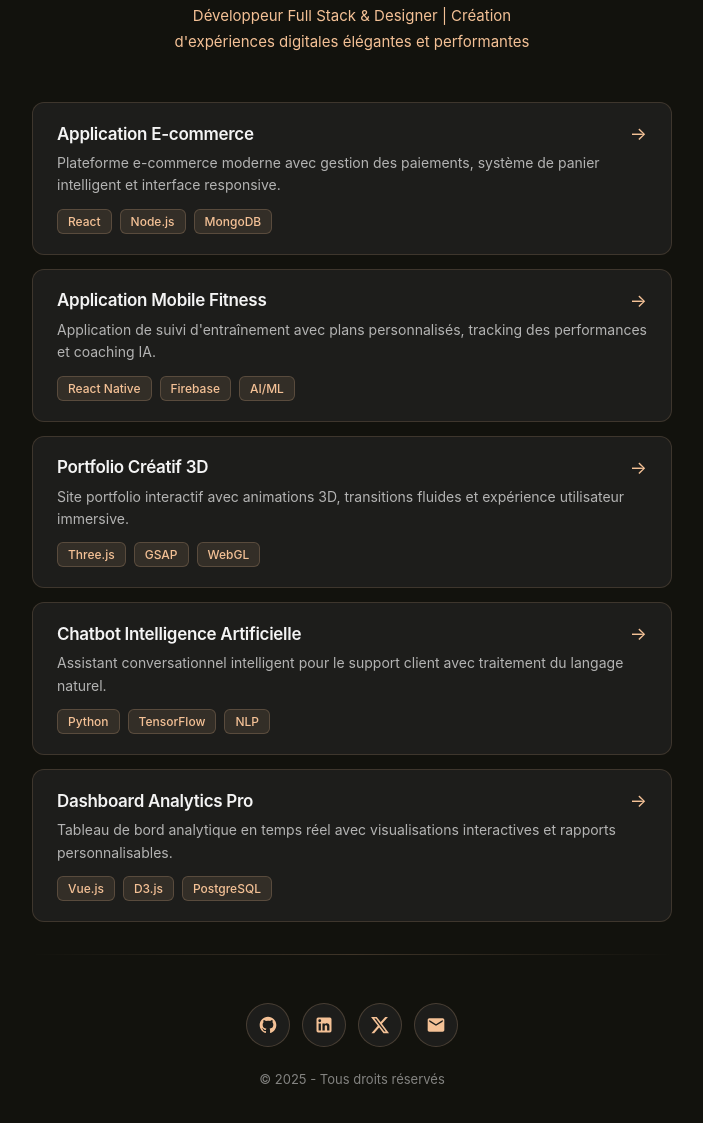
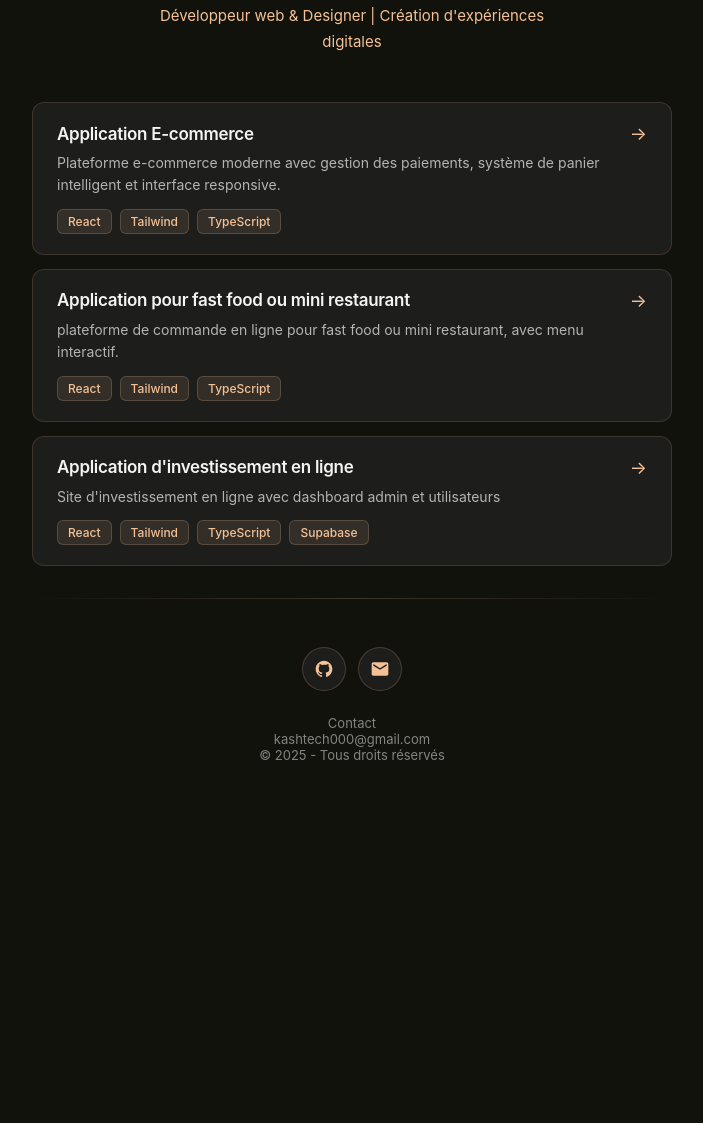
Before and after one commit to Adate666/kashtech, a plain HTML site: page index.html in a window 1280 px wide. Shown: the part 207-1330 px from the top of the page, without its empty margins (288-991 px from the left). After the commit the page ends 1010 px from the top, so only its background shows below. Drawn offline with Linux system fonts and the light colour scheme.

Commit message:
ajouts des projets

```diff
--- a/index.html
+++ b/index.html
@@ -14,8 +14,7 @@
         </div>
         <h1 class="profile-name">KASHTECH</h1>
         <p class="profile-bio">
-          Développeur Full Stack & Designer | Création d'expériences digitales
-          élégantes et performantes
+          Développeur web & Designer | Création d'expériences digitales
         </p>
       </div>
 
@@ -31,44 +30,48 @@
           </p>
           <div class="project-tags">
             <span class="tag">React</span>
-            <span class="tag">Node.js</span>
-            <span class="tag">MongoDB</span>
+            <span class="tag">Tailwind</span>
+            <span class="tag">TypeScript</span>
           </div>
         </div>
 
         <div class="project-card" onclick="openModal('fitness')">
           <div class="project-header">
-            <div class="project-title">Application Mobile Fitness</div>
+            <div class="project-title">
+              Application pour fast food ou mini restaurant
+            </div>
             <div class="project-arrow">→</div>
           </div>
           <p class="project-description">
-            Application de suivi d'entraînement avec plans personnalisés,
-            tracking des performances et coaching IA.
+            plateforme de commande en ligne pour fast food ou mini restaurant,
+            avec menu interactif.
           </p>
           <div class="project-tags">
-            <span class="tag">React Native</span>
-            <span class="tag">Firebase</span>
-            <span class="tag">AI/ML</span>
+            <span class="tag">React</span>
+            <span class="tag">Tailwind</span>
+            <span class="tag">TypeScript</span>
           </div>
         </div>
 
         <div class="project-card" onclick="openModal('portfolio')">
           <div class="project-header">
-            <div class="project-title">Portfolio Créatif 3D</div>
+            <div class="project-title">
+              Application d'investissement en ligne
+            </div>
             <div class="project-arrow">→</div>
           </div>
           <p class="project-description">
-            Site portfolio interactif avec animations 3D, transitions fluides et
-            expérience utilisateur immersive.
+            Site d'investissement en ligne avec dashboard admin et utilisateurs
           </p>
           <div class="project-tags">
-            <span class="tag">Three.js</span>
-            <span class="tag">GSAP</span>
-            <span class="tag">WebGL</span>
+            <span class="tag">React</span>
+            <span class="tag">Tailwind</span>
+            <span class="tag">TypeScript</span>
+            <span class="tag">Supabase</span>
           </div>
         </div>
 
-        <div class="project-card" onclick="openModal('chatbot')">
+        <!--         <div class="project-card" onclick="openModal('chatbot')">
           <div class="project-header">
             <div class="project-title">Chatbot Intelligence Artificielle</div>
             <div class="project-arrow">→</div>
@@ -98,21 +101,25 @@
             <span class="tag">D3.js</span>
             <span class="tag">PostgreSQL</span>
           </div>
-        </div>
+        </div> -->
       </div>
 
       <div class="divider"></div>
 
       <div class="footer">
         <div class="social-links">
-          <a href="#" class="social-link" title="GitHub">
+          <a
+            href="https://github.com/Adate666"
+            class="social-link"
+            title="GitHub"
+          >
             <svg width="20" height="20" fill="currentColor" viewBox="0 0 24 24">
               <path
                 d="M12 2C6.477 2 2 6.477 2 12c0 4.42 2.865 8.17 6.839 9.49.5.092.682-.217.682-.482 0-.237-.008-.866-.013-1.7-2.782.603-3.369-1.34-3.369-1.34-.454-1.156-1.11-1.463-1.11-1.463-.908-.62.069-.608.069-.608 1.003.07 1.531 1.03 1.531 1.03.892 1.529 2.341 1.087 2.91.831.092-.646.35-1.086.636-1.336-2.22-.253-4.555-1.11-4.555-4.943 0-1.091.39-1.984 1.029-2.683-.103-.253-.446-1.27.098-2.647 0 0 .84-.269 2.75 1.025A9.578 9.578 0 0112 6.836c.85.004 1.705.114 2.504.336 1.909-1.294 2.747-1.025 2.747-1.025.546 1.377.203 2.394.1 2.647.64.699 1.028 1.592 1.028 2.683 0 3.842-2.339 4.687-4.566 4.935.359.309.678.919.678 1.852 0 1.336-.012 2.415-.012 2.743 0 .267.18.578.688.48C19.138 20.167 22 16.418 22 12c0-5.523-4.477-10-10-10z"
               />
             </svg>
           </a>
-          <a href="#" class="social-link" title="LinkedIn">
+          <!--           <a href="#" class="social-link" title="LinkedIn">
             <svg width="20" height="20" fill="currentColor" viewBox="0 0 24 24">
               <path
                 d="M19 3a2 2 0 012 2v14a2 2 0 01-2 2H5a2 2 0 01-2-2V5a2 2 0 012-2h14m-.5 15.5v-5.3a3.26 3.26 0 00-3.26-3.26c-.85 0-1.84.52-2.32 1.3v-1.11h-2.79v8.37h2.79v-4.93c0-.77.62-1.4 1.39-1.4a1.4 1.4 0 011.4 1.4v4.93h2.79M6.88 8.56a1.68 1.68 0 001.68-1.68c0-.93-.75-1.69-1.68-1.69a1.69 1.69 0 00-1.69 1.69c0 .93.76 1.68 1.69 1.68m1.39 9.94v-8.37H5.5v8.37h2.77z"
@@ -125,8 +132,12 @@
                 d="M18.244 2.25h3.308l-7.227 8.26 8.502 11.24H16.17l-5.214-6.817L4.99 21.75H1.68l7.73-8.835L1.254 2.25H8.08l4.713 6.231zm-1.161 17.52h1.833L7.084 4.126H5.117z"
               />
             </svg>
-          </a>
-          <a href="#" class="social-link" title="Email">
+          </a> -->
+          <a
+            href="mailto:kashtech000@gmail.com"
+            class="social-link"
+            title="Email"
+          >
             <svg width="20" height="20" fill="currentColor" viewBox="0 0 24 24">
               <path
                 d="M20 4H4c-1.1 0-1.99.9-1.99 2L2 18c0 1.1.9 2 2 2h16c1.1 0 2-.9 2-2V6c0-1.1-.9-2-2-2zm0 4l-8 5-8-5V6l8 5 8-5v2z"
@@ -134,6 +145,8 @@
             </svg>
           </a>
         </div>
+        <p class="copyright">Contact</p>
+        <p class="copyright">kashtech000@gmail.com</p>
         <p class="copyright">© 2025 - Tous droits réservés</p>
       </div>
     </div>
--- a/script.js
+++ b/script.js
@@ -3,48 +3,47 @@ const projectData = {
     title: "Application E-commerce",
     category: "Développement Web • Site E-commerce",
     description:
-      "Plateforme e-commerce complète avec système de paiement intégré, gestion avancée du catalogue produits, panier intelligent avec recommandations IA, et interface d'administration complète pour la gestion des commandes et des stocks.",
+      "Plateforme e-commerce complète avec système de paiement intégré, gestion avancée du catalogue produits, interface d'administration complète pour la gestion des commandes et des stocks.",
     icon: "🛒",
-    image:
-      "assets/screencapture-meliashopp-netlify-app-2025-10-10-11_10_09.png",
-    adminLogin: "admin@ecommerce.com",
-    adminPassword: "Admin2025!",
-    userLogin: "user@ecommerce.com",
-    userPassword: "User2025!",
+    image: "assets/melia0.png",
+    adminLogin: "admin@meliashop.com",
+    adminPassword: "admin",
+    userLogin: "alice.m@example.com",
+    userPassword: "password123!",
     tags: ["React", "Tailwind", "TypeScript"],
     dashboardUrl: "https://meliashopp.netlify.app/#/login",
     homeUrl: "https://meliashopp.netlify.app/",
   },
   fitness: {
-    title: "Application Mobile Fitness",
-    category: "Application Mobile • Fitness & Santé",
+    title: "Application pour fast food ou mini restaurant",
+    category: "Développement Web • Restauration",
     description:
-      "Application mobile complète de suivi d'entraînement avec plans personnalisés basés sur IA, tracking des performances en temps réel, conseils nutritionnels, et système de coaching virtuel adaptatif.",
+      "plateforme de commande en ligne pour fast food ou mini restaurant, avec menu interactif. Accédez aux dashboards administrateur et utilisateur pour gérer les commandes et suivre les livraisons.",
     icon: "💪",
-    image: "images/fitness.jpg",
-    adminLogin: "admin@fitness.app",
-    adminPassword: "AdminFit2025",
-    userLogin: "user@fitness.app",
-    userPassword: "UserFit2025",
-    tags: ["React Native", "Firebase", "AI/ML", "TensorFlow", "Redux"],
-    dashboardUrl: "#",
-    homeUrl: "#",
+    image: "assets/miam0.png",
+    adminLogin: "admin@miam.city",
+    adminPassword: "admin",
+    userLogin: "client@test.com",
+    userPassword: "password",
+    tags: ["React", "Tailwind", "TypeScript"],
+    dashboardUrl: "https://miamcity.netlify.app/#/login",
+    homeUrl: "https://miamcity.netlify.app/",
   },
   portfolio: {
-    title: "Portfolio Créatif 3D",
-    category: "Site Web • Portfolio Interactif",
+    title: "Application d'investissement en ligne",
+    category: "Site Web • investissement",
     description:
-      "Portfolio interactif utilisant des technologies 3D avancées avec animations immersives, transitions fluides entre sections, effets de parallaxe sophistiqués, et expérience utilisateur cinématique.",
+      "Site d'investissement en ligne avec dashboard admin et utilisateurs. Accédez aux tableaux de bord pour gérer les investissements, suivre les performances et analyser les données financières en temps réel.",
     icon: "🎨",
-    image: "images/portfolio.jpg",
-    adminLogin: "admin@portfolio.com",
-    adminPassword: "AdminPort2025",
-    userLogin: "visitor@portfolio.com",
-    userPassword: "Visit2025",
-    tags: ["Three.js", "GSAP", "WebGL", "React", "Blender"],
-    dashboardUrl: "#",
-    homeUrl: "#",
-  },
+    image: "assets/quantum0.png",
+    adminLogin: "xanip23786@gta5hx.com",
+    adminPassword: "Admin123",
+    userLogin: "canas45758@lorkex.com",
+    userPassword: "User1234",
+    tags: ["React", "Tailwind", "TypeScript", "Supabase"],
+    dashboardUrl: "https://quantumleapinvest.netlify.app/#/login",
+    homeUrl: "https://quantumleapinvest.netlify.app/",
+  } /*
   chatbot: {
     title: "Chatbot Intelligence Artificielle",
     category: "Intelligence Artificielle • Support Client",
@@ -74,7 +73,7 @@ const projectData = {
     tags: ["Vue.js", "D3.js", "PostgreSQL", "WebSocket", "Node.js"],
     dashboardUrl: "#",
     homeUrl: "#",
-  },
+  }, */,
 };
 
 function openModal(projectId) {
```
Also changed, not shown: assets/quantum0.png (added), 2 other files.
